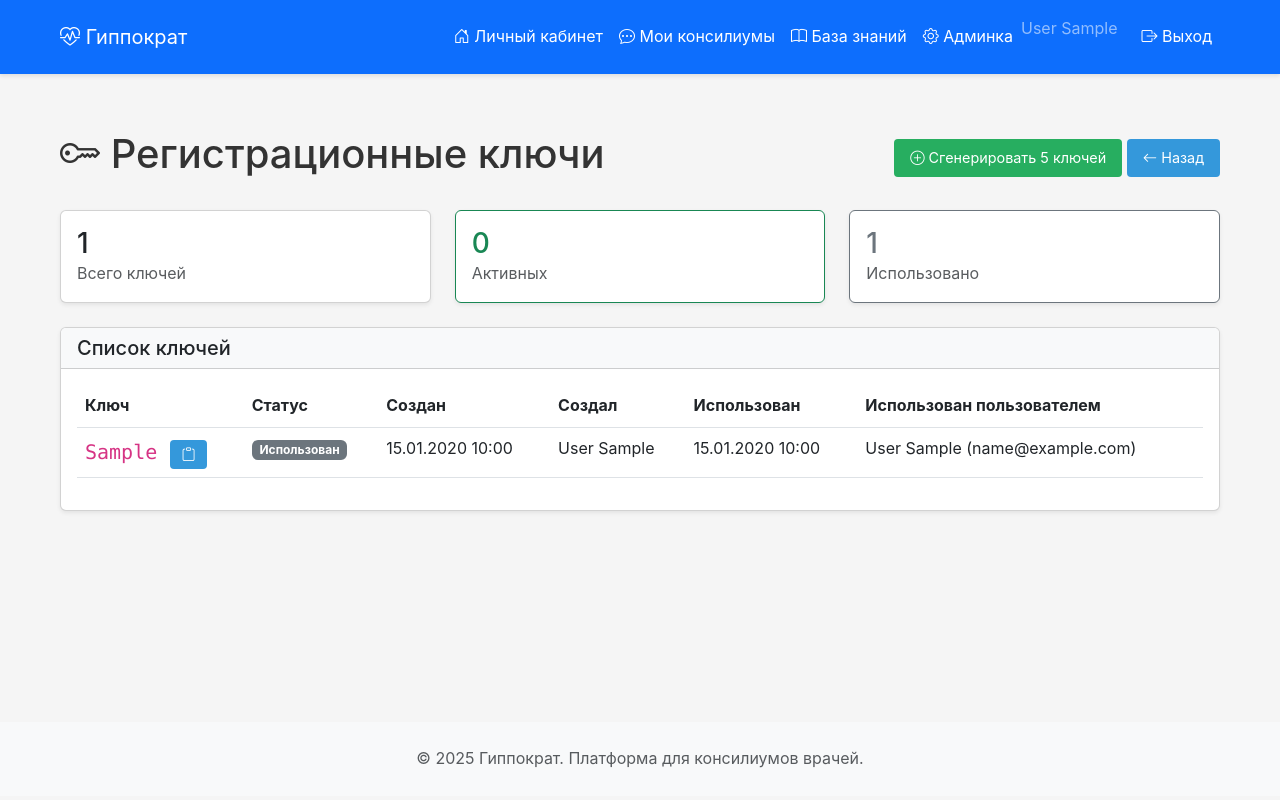
After one commit to vladislav278/hippo, a Django app: page /cabinet/registration-keys/ in a window 1280 px wide. The commit adds this page. Run offline with Django 5.2, Linux system fonts and the light colour scheme; a user stored in the database is signed in; tables that the repository leaves empty hold one stand-in row (values such as "Sample post").

Commit message:
Add registration key system - one-time keys for doctor registration, admin key management

```diff
--- a/backend/accounts/urls.py
+++ b/backend/accounts/urls.py
@@ -23,6 +23,8 @@ from .views import (
     knowledge_base_view,
     generate_stable_cases_view,
     complete_case_view,
+    generate_registration_keys_view,
+    registration_keys_view,
 )
 
 app_name = 'accounts'
@@ -50,6 +52,8 @@ urlpatterns = [
     path('cases/<int:case_id>/patient/<int:patient_id>/', patient_detail_anonymous_view, name='patient_detail_anonymous'),
     path('knowledge/', knowledge_base_view, name='knowledge_base'),
     path('tools/generate_stable_cases/', generate_stable_cases_view, name='generate_stable_cases'),
+    path('registration-keys/', registration_keys_view, name='registration_keys'),
+    path('tools/generate_registration_keys/', generate_registration_keys_view, name='generate_registration_keys'),
     path('register/', register_view, name='register'),
     path('logout/', logout_view, name='logout'),
 ]
--- a/backend/accounts/views.py
+++ b/backend/accounts/views.py
@@ -8,7 +8,7 @@ from django.contrib.auth import logout as auth_logout, login as auth_login
 from django.contrib.auth.decorators import login_required
 from django.contrib import messages
 from django.db.models import Q
-from .models import User
+from .models import User, RegistrationKey
 from .serializers import UserSerializer, UserRegistrationSerializer, LoginSerializer
 from patients.models import Patient, MedicalRecord, PatientDoctorRelation, Case, CaseMessage, MessageReaction
 from django.http import JsonResponse
@@ -1259,11 +1259,23 @@ def register_view(request):
         username = request.POST.get('username')
         password = request.POST.get('password')
         password_confirm = request.POST.get('password_confirm')
+        registration_key = request.POST.get('registration_key', '').strip().upper()
         role = request.POST.get('role', 'doctor')
         hospital_id = request.POST.get('hospital')
 
         # Валидация
         errors = {}
+
+        # Проверка регистрационного ключа
+        if not registration_key:
+            errors['registration_key'] = 'Регистрационный ключ обязателен'
+        else:
+            try:
+                key_obj = RegistrationKey.objects.get(key=registration_key)
+                if key_obj.is_used:
+                    errors['registration_key'] = 'Этот ключ уже использован'
+            except RegistrationKey.DoesNotExist:
+                errors['registration_key'] = 'Неверный регистрационный ключ'
 
         if not email:
             errors['email'] = 'Email обязателен'
@@ -1303,6 +1315,10 @@ def register_view(request):
                 hospital=hospital
             )
 
+            # Помечаем ключ как использованный
+            key_obj = RegistrationKey.objects.get(key=registration_key)
+            key_obj.use(user)
+
             # Автоматически входим пользователя
             auth_login(request, user)
             messages.success(request, 'Регистрация успешна! Добро пожаловать!')
@@ -1323,3 +1339,52 @@ def register_view(request):
         'hospitals': hospitals,
     }
     return render(request, 'accounts/register.html', context)
+
+
+@login_required
+def generate_registration_keys_view(request):
+    """Генерация регистрационных ключей (для администраторов)."""
+    user = request.user
+    if user.role not in ['superadmin', 'hospital_admin']:
+        messages.error(request, 'Недостаточно прав.')
+        return redirect('accounts:cabinet')
+
+    count = int(request.GET.get('count', 5))
+    if count < 1 or count > 20:
+        count = 5
+
+    created_keys = []
+    for _ in range(count):
+        key_obj = RegistrationKey.create_key(created_by=user)
+        created_keys.append(key_obj.key)
+
+    messages.success(request, f'Создано {count} регистрационных ключей: {", ".join(created_keys)}')
+    return redirect('accounts:registration_keys')
+
+
+@login_required
+def registration_keys_view(request):
+    """Страница управления регистрационными ключами."""
+    user = request.user
+    if user.role not in ['superadmin', 'hospital_admin']:
+        messages.error(request, 'Недостаточно прав.')
+        return redirect('accounts:cabinet')
+
+    # Получаем ключи в зависимости от роли
+    if user.role == 'superadmin':
+        keys = RegistrationKey.objects.all().select_related('created_by', 'used_by')
+    else:  # hospital_admin
+        keys = RegistrationKey.objects.filter(created_by=user).select_related('created_by', 'used_by')
+
+    # Статистика
+    total_keys = keys.count()
+    active_keys = keys.filter(is_used=False).count()
+    used_keys = keys.filter(is_used=True).count()
+
+    context = {
+        'keys': keys,
+        'total_keys': total_keys,
+        'active_keys': active_keys,
+        'used_keys': used_keys,
+    }
+    return render(request, 'accounts/registration_keys.html', context)
--- a/backend/templates/accounts/cabinet.html
+++ b/backend/templates/accounts/cabinet.html
@@ -95,6 +95,11 @@
                             <i class="bi bi-book"></i> Сгенерировать консилиумы (5)
                         </button>
                     </form>
+                {% endif %}
+                {% if user.role in 'superadmin hospital_admin' %}
+                    <a href="{% url 'accounts:registration_keys' %}" class="btn btn-outline-secondary">
+                        <i class="bi bi-key"></i> Регистрационные ключи
+                    </a>
                 {% endif %}
 
                 {% if user.role == 'doctor' %}
--- /dev/null
+++ b/backend/templates/accounts/registration_keys.html
@@ -0,0 +1,142 @@
+{% extends 'base.html' %}
+{% load static %}
+
+{% block title %}Регистрационные ключи - {{ block.super }}{% endblock %}
+
+{% block content %}
+<div class="container my-4">
+    <div class="d-flex justify-content-between align-items-center mb-4">
+        <h1>
+            <i class="bi bi-key"></i> Регистрационные ключи
+        </h1>
+        <div>
+            <a href="{% url 'accounts:generate_registration_keys' %}?count=5" class="btn btn-primary">
+                <i class="bi bi-plus-circle"></i> Сгенерировать 5 ключей
+            </a>
+            <a href="{% url 'accounts:cabinet' %}" class="btn btn-outline-secondary">
+                <i class="bi bi-arrow-left"></i> Назад
+            </a>
+        </div>
+    </div>
+
+    <!-- Статистика -->
+    <div class="row mb-4">
+        <div class="col-md-4">
+            <div class="card shadow-sm">
+                <div class="card-body">
+                    <h3 class="mb-0">{{ total_keys }}</h3>
+                    <p class="text-muted mb-0">Всего ключей</p>
+                </div>
+            </div>
+        </div>
+        <div class="col-md-4">
+            <div class="card shadow-sm border-success">
+                <div class="card-body">
+                    <h3 class="mb-0 text-success">{{ active_keys }}</h3>
+                    <p class="text-muted mb-0">Активных</p>
+                </div>
+            </div>
+        </div>
+        <div class="col-md-4">
+            <div class="card shadow-sm border-secondary">
+                <div class="card-body">
+                    <h3 class="mb-0 text-secondary">{{ used_keys }}</h3>
+                    <p class="text-muted mb-0">Использовано</p>
+                </div>
+            </div>
+        </div>
+    </div>
+
+    <!-- Список ключей -->
+    <div class="card shadow-sm">
+        <div class="card-header bg-light">
+            <h5 class="mb-0">Список ключей</h5>
+        </div>
+        <div class="card-body">
+            {% if keys %}
+                <div class="table-responsive">
+                    <table class="table table-hover">
+                        <thead>
+                            <tr>
+                                <th>Ключ</th>
+                                <th>Статус</th>
+                                <th>Создан</th>
+                                <th>Создал</th>
+                                <th>Использован</th>
+                                <th>Использован пользователем</th>
+                            </tr>
+                        </thead>
+                        <tbody>
+                            {% for key in keys %}
+                                <tr>
+                                    <td>
+                                        <code class="fs-5">{{ key.key }}</code>
+                                        <button
+                                            class="btn btn-sm btn-outline-secondary ms-2"
+                                            onclick="copyToClipboard('{{ key.key }}')"
+                                            title="Копировать"
+                                        >
+                                            <i class="bi bi-clipboard"></i>
+                                        </button>
+                                    </td>
+                                    <td>
+                                        {% if key.is_used %}
+                                            <span class="badge bg-secondary">Использован</span>
+                                        {% else %}
+                                            <span class="badge bg-success">Активен</span>
+                                        {% endif %}
+                                    </td>
+                                    <td>{{ key.created_at|date:"d.m.Y H:i" }}</td>
+                                    <td>
+                                        {% if key.created_by %}
+                                            {{ key.created_by.get_full_name }}
+                                        {% else %}
+                                            <span class="text-muted">Система</span>
+                                        {% endif %}
+                                    </td>
+                                    <td>
+                                        {% if key.used_at %}
+                                            {{ key.used_at|date:"d.m.Y H:i" }}
+                                        {% else %}
+                                            <span class="text-muted">—</span>
+                                        {% endif %}
+                                    </td>
+                                    <td>
+                                        {% if key.used_by %}
+                                            {{ key.used_by.get_full_name }} ({{ key.used_by.email }})
+                                        {% else %}
+                                            <span class="text-muted">—</span>
+                                        {% endif %}
+                                    </td>
+                                </tr>
+                            {% endfor %}
+                        </tbody>
+                    </table>
+                </div>
+            {% else %}
+                <div class="alert alert-info">
+                    <i class="bi bi-info-circle"></i> Нет созданных ключей. Сгенерируйте ключи для регистрации врачей.
+                </div>
+            {% endif %}
+        </div>
+    </div>
+</div>
+
+<script>
+function copyToClipboard(text) {
+    navigator.clipboard.writeText(text).then(function() {
+        // Показываем уведомление
+        const btn = event.target.closest('button');
+        const originalHTML = btn.innerHTML;
+        btn.innerHTML = '<i class="bi bi-check"></i>';
+        btn.classList.add('btn-success');
+        btn.classList.remove('btn-outline-secondary');
+        setTimeout(() => {
+            btn.innerHTML = originalHTML;
+            btn.classList.remove('btn-success');
+            btn.classList.add('btn-outline-secondary');
+        }, 1000);
+    });
+}
+</script>
+{% endblock %}
```
Also changed, not shown: backend/accounts/admin.py (+10 -1 lines), backend/accounts/management/commands/generate_initial_keys.py (added, +24 -0 lines), backend/accounts/models.py (+59 -0 lines), backend/templates/accounts/register.html (+31 -0 lines), backend/accounts/migrations/0004_registrationkey.py (added).
